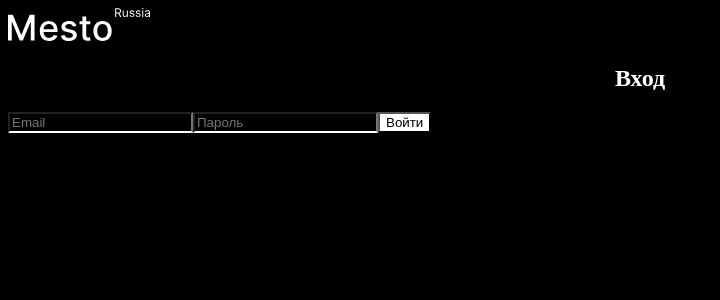
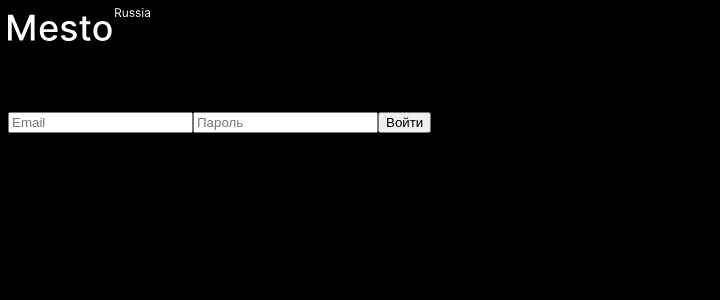
Before and after one commit to EAStogov/react-mesto-auth, a React (Create React App) app: page /signin in a window 1280 px wide. Shown: the top 300 px of the page, without its empty margins (0-720 px from the left). Built offline with nearby package versions, Linux system fonts and the light colour scheme.

Commit message:
styles: add styles for login

```diff
--- /dev/null
+++ b/src/blocks/form/__container/_auth/form__container_auth.css
@@ -0,0 +1,11 @@
+.form__container_auth {
+  padding-top: 60px;
+  background-color: black;
+  color: white;
+}
+
+@media screen and (max-width: 468px) {
+  .form__container_auth {
+    padding-top: 40px;
+  }
+}
--- /dev/null
+++ b/src/blocks/form/__heading/_auth/form__heading_auth.css
@@ -0,0 +1,4 @@
+.form__heading_auth {
+  text-align: center;
+  margin-bottom: 50px;
+}
--- /dev/null
+++ b/src/blocks/form/__input/_auth/form__input_auth.css
@@ -0,0 +1,9 @@
+.form__input_auth {
+  border-bottom: 2px solid #ccc;
+  background-color: black;
+  box-sizing: border-box;
+}
+
+.form__input_auth:last-of-type {
+  margin-bottom: 216px;
+}
--- /dev/null
+++ b/src/blocks/form/__submit/_auth/form__submit_auth.css
@@ -0,0 +1,4 @@
+.form__submit_auth {
+  background-color: white;
+  color: black;
+}
--- a/src/components/Form.js
+++ b/src/components/Form.js
@@ -1,7 +1,7 @@
 const Form = ({name, title, onSubmit, submitButtonText, children, isForAuth}) => {
   return (
-    <div className="form__container" style={isForAuth && {backgroundColor: "black", color: "white"}}>
-      <h2 className="form__heading" style={isForAuth && {textAlign: "center"}}>{title}</h2>
+    <div className={`form__container ${isForAuth && 'form__container_auth'}`}>
+      <h2 className={`form__heading ${isForAuth && 'form__heading_auth'}`}>{title}</h2>
       <form
         action="url"
         onSubmit={onSubmit}
@@ -9,7 +9,7 @@
         className={`form__body form__body_fill_${name}`}
         noValidate>
         {children}
-        <button type="submit" className="form__submit page__button" style={isForAuth && {backgroundColor: "white", color: "black"}}>
+        <button type="submit" className={`form__submit page__button ${isForAuth && 'form__submit_auth'}`}>
           {submitButtonText}
         </button>
       </form>
--- a/src/components/Login.js
+++ b/src/components/Login.js
@@ -9,8 +9,7 @@
         required
         minLength={2}
         maxLength={30}
-        className="form__input form__input_value_about"
-        style={{backgroundColor: "black", borderBottom: "2px solid white"}}
+        className="form__input form__input_auth"
       />
       <span className="popup__error popup__error_type_about"></span>
       <input
@@ -18,8 +17,7 @@
         placeholder="Пароль"
         name="link"
         required
-        className="form__input form__input_value_link"
-        style={{backgroundColor: "black", borderBottom: "2px solid white"}}
+        className="form__input form__input_auth"
       />
     </Form>
   )
--- a/src/components/ProtectedRoute.js
+++ b/src/components/ProtectedRoute.js
@@ -2,7 +2,7 @@
 import { Navigate } from "react-router-dom";
 
 const ProtectedRoute = ({component: Component, ...props}) => {
-  return (props.loggedIn ? <Component/> : <Navigate to="./sign-in"/>);
+  return (props.loggedIn ? <Component/> : <Navigate to="/signin"/>);
 }
 
 export default ProtectedRoute;
--- a/src/index.css
+++ b/src/index.css
@@ -37,16 +37,21 @@
 
 @import url(./blocks/popup/popup.css);
 @import url(./blocks/popup/_opened/popup_opened.css);
+@import url(./blocks/popup/__close/popup__close.css);
+
 @import url(./blocks/form/__container/form__container.css);
+@import url(./blocks/form/__container/_auth/form__container_auth.css);
 @import url(./blocks/form/__body/form__body.css);
 @import url(./blocks/form/__heading/form__heading.css);
+@import url(./blocks/form/__heading/_auth/form__heading_auth.css);
 @import url(./blocks/form/__input/form__input.css);
+@import url(./blocks/form/__input/_auth/form__input_auth.css);
 @import url(./blocks/form/__input/_type/form__input_type_error.css);
 @import url(./blocks/form/__error/form__error.css);
 @import url(./blocks/form/__error/_visible/form__error_visible.css);
 @import url(./blocks/form/__submit/form__submit.css);
+@import url(./blocks/form/__submit/_auth/form__submit_auth.css);
 @import url(./blocks/form/__submit/_disabled/form__submit_disabled.css);
-@import url(./blocks/popup/__close/popup__close.css);
 
 @import url(./blocks/popup/__image/popup__image.css);
 @import url(./blocks/popup/__image-container/popup__image-container.css);
```
